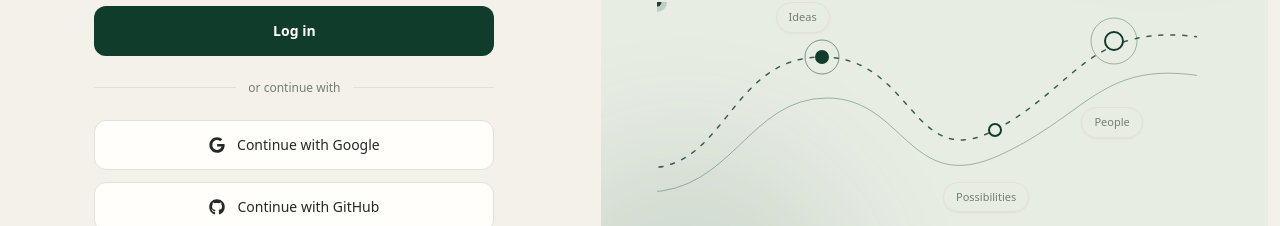
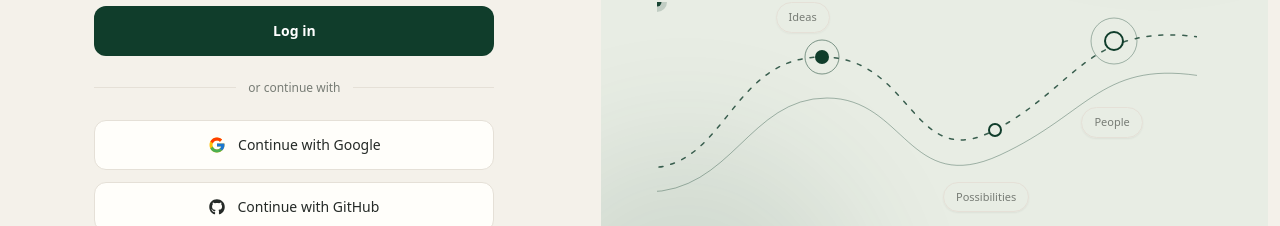
Before and after one commit to PrithwishDas101/Aetherion, a React (Vite) app in the folder client/: page /login in a window 1280 px wide. Shown: the part 442-668 px from the top of the page. Built offline with nearby package versions, Linux system fonts and the light colour scheme; no server answers.

Commit message:
Use Google multicolor branding on sign-in button

```diff
--- a/client/src/components/OAuthButtons.jsx
+++ b/client/src/components/OAuthButtons.jsx
@@ -1,5 +1,6 @@
 import { useState } from "react";
-import { FaGithub, FaGoogle } from "react-icons/fa";
+import { FaGithub } from "react-icons/fa";
+import { FcGoogle } from "react-icons/fc";
 import toast from "react-hot-toast";
 import { startSocialSignIn } from "../lib/oauth.js";
 
@@ -22,7 +23,7 @@ export default function OAuthButtons() {
   return (
     <div className="w-full space-y-3">
       <button type="button" onClick={() => start("google")} disabled={!!loading} className={buttonClass}>
-        <FaGoogle className="text-base" />
+        <FcGoogle className="text-lg" aria-hidden="true" />
         <span>{loading === "google" ? "Connecting to Google..." : "Continue with Google"}</span>
       </button>
       <button type="button" onClick={() => start("github")} disabled={!!loading} className={buttonClass}>
```
